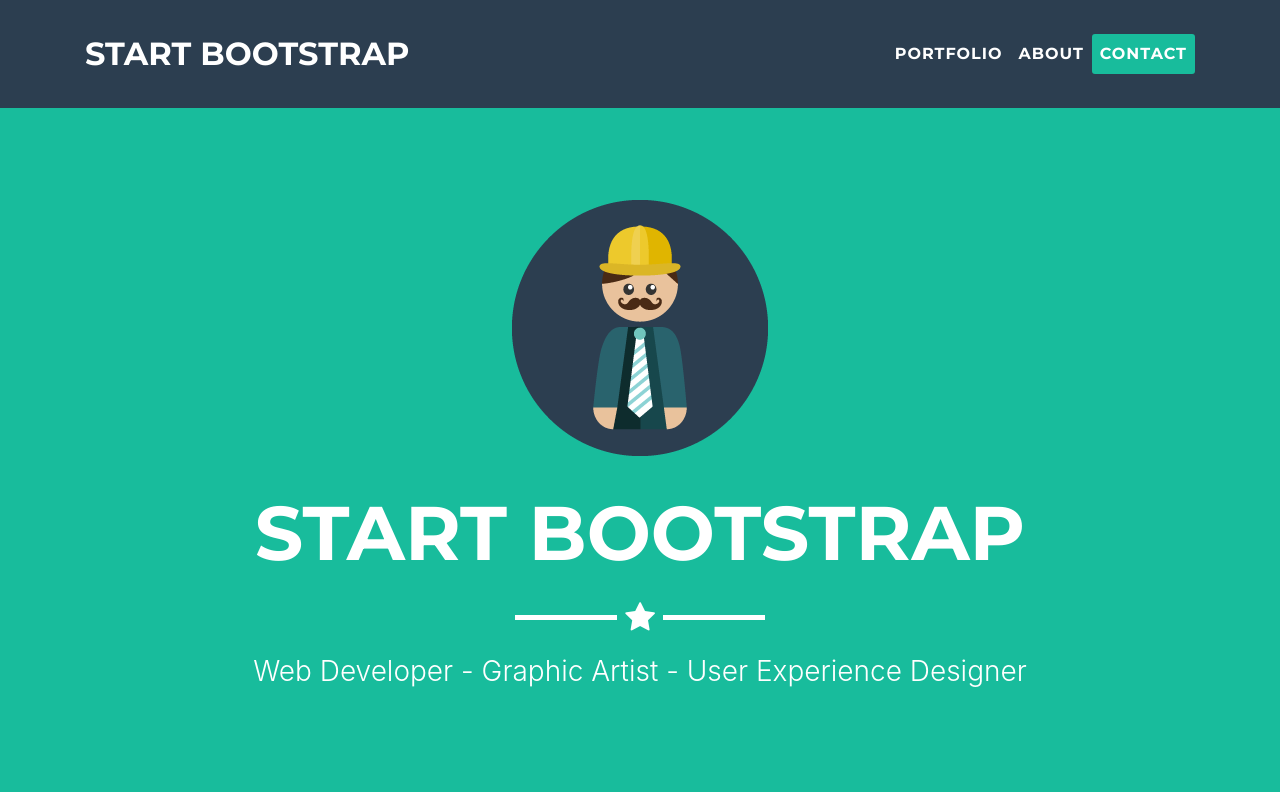
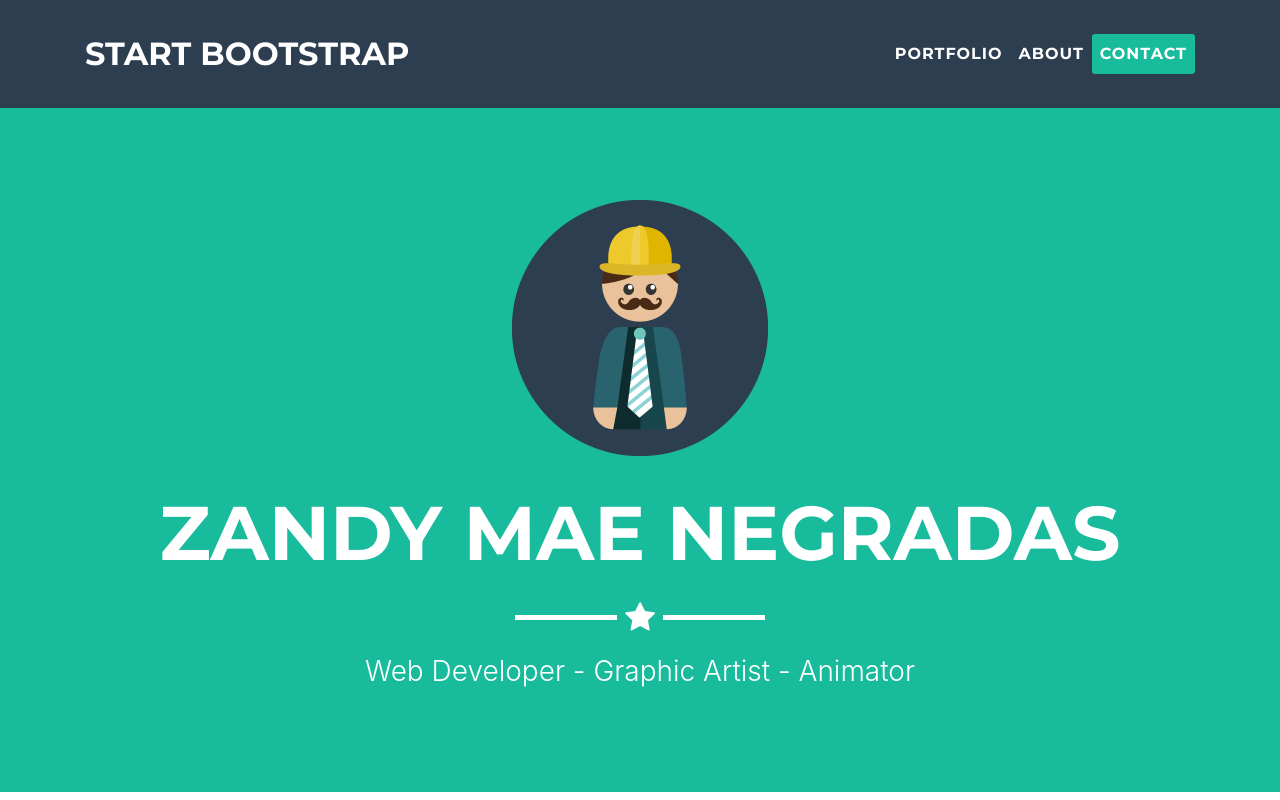
Before and after one commit to ZenYamuraiha/ZenYamuraiha.github.io, a website with bundled scripts: page index.html in a window 1280 px wide. Shown: the top 800 px of the page. Built offline with nearby package versions, Linux system fonts and the light colour scheme.

Commit message:
update about

```diff
--- a/index.html
+++ b/index.html
@@ -54,9 +54,9 @@
       <div class="container">
         <img class="img-fluid" src="img/profile.png" alt="">
         <div class="intro-text">
-          <span class="name">Start Bootstrap</span>
+          <span class="name">Zandy Mae Negradas</span>
           <hr class="star-light">
-          <span class="skills">Web Developer - Graphic Artist - User Experience Designer</span>
+          <span class="skills">Web Developer - Graphic Artist - Animator</span>
         </div>
       </div>
     </header>
@@ -138,7 +138,7 @@
         <hr class="star-light">
         <div class="row">
           <div class="col-lg-4 ml-auto">
-            <p>I'm an OTAKU!. A FUJOSHI kind to be exact. I love drawing and listening to anime ost.</p>
+            <p>I'm an OTAKU!. A FUJOSHI kind to be exact. I love drawing and listening to anime ost. Digital art not traditional but sometimes i draw either way. </p>
           </div>
           <div class="col-lg-4 mr-auto">
             <p>Whether you're a student looking to showcase your work, a professional looking to attract clients, or a graphic artist looking to share your projects, this template is the perfect starting point!</p>
```
